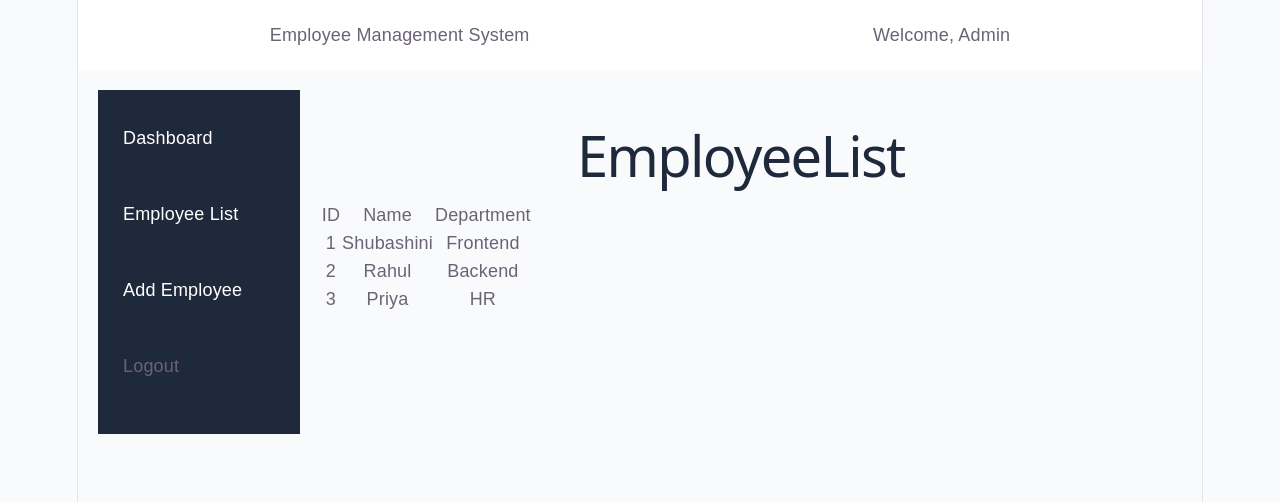
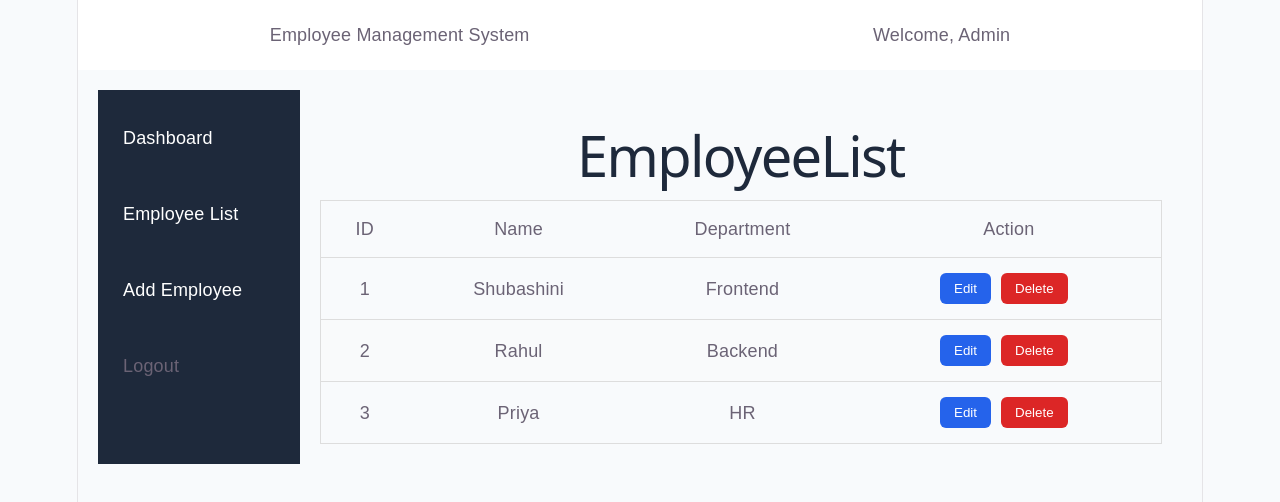
Before and after one commit to shubasini-shuba/employee-management-system, a React (Vite) app: page /employee-list in a window 1280 px wide. Shown: the top 502 px of the page. Built offline with nearby package versions, Linux system fonts and the light colour scheme.

Commit message:
employee list and add employee pages are created and employee list page functionally completed

```diff
--- a/src/pages/AddEmployee.jsx
+++ b/src/pages/AddEmployee.jsx
@@ -1,8 +1,24 @@
 import Layout from "../components/layout/layout";
+import { useState } from "react";
 function AddEmployee() {
+  const [name, setName] = useState("");
+  const [email, setEmail] = useState("");
+  const [department, setDepartment] = useState("");
+  const handleSave =()=> {
+    console.log(name);
+    console.log(email);
+    console.log(department);
+  }
+
   return (
     <Layout>
-    <h1>Add Employee</h1>
+      <div>
+        <h1>Add Employee</h1>
+        <input type="text" placeholder="Enter Name" value={name} onChange={(e)=> setName(e.target.value)}/>
+        <input type="text" placeholder="Enter Email" value={email} onChange={(e)=> setEmail(e.target.value)}/>
+        <input type="text" placeholder="Enter Department" value={department} onChange={(e)=> setDepartment(e.target.value)}/>
+        <button onClick={handleSave}>Save Employee</button>
+      </div>
     </Layout>
   )
 }
--- a/src/pages/EmployeeList.jsx
+++ b/src/pages/EmployeeList.jsx
@@ -1,4 +1,5 @@
 import Layout from "../components/layout/layout";
+import "./employeeList.css";
 
 function EmployeeList(){
   const employees = [
@@ -18,6 +19,15 @@ function EmployeeList(){
       department: "HR"
     }
   ];
+  function handleEdit(employee) {
+    console.log("Edit clicked");
+    console.log(employee);
+  }
+  function handleDelete(employee) {
+    console.log("Delete clicked");
+    console.log(employee);
+
+  }
   return(
     <Layout>
       <div className="employee-list">
@@ -28,6 +38,7 @@ function EmployeeList(){
               <td>ID</td>
               <td>Name</td>
               <td>Department</td>
+              <td>Action</td>
             </tr>
           </thead>
           <tbody>
@@ -37,6 +48,10 @@ function EmployeeList(){
                   <td>{employee.id}</td>
                   <td>{employee.name}</td>
                   <td>{employee.department}</td>
+                  <td>
+                    <button className="edit-btn" onClick={()=>handleEdit(employee)}>Edit</button>
+                    <button className="delete-btn" onClick={()=>handleDelete(employee)}>Delete</button>
+                  </td>
                 </tr>
               ))
             }
--- /dev/null
+++ b/src/pages/employeeList.css
@@ -0,0 +1,49 @@
+table {
+  width: 100%;
+  border-collapse: collapse;
+  margin-top: 30px;
+  border: 1px solid #DDD;
+}
+th {
+  background-color: #1E3A8A;
+  color: #FFFFFF;
+  padding: 15px;
+  text-align: left;
+}
+td {
+  padding: 15px;
+  border-bottom: 1px solid #DDD;
+}
+tbody tr:nth-child(even) {
+background-color:  #F9FAFB;
+}
+tbody tr:hover {
+  background-color: #E0F2FE;
+  cursor: pointer;
+}
+.edit-btn {
+  background-color: #2563EB;
+  color: #FFFFFF;
+  border: none;
+  padding: 8px 14px;
+  border-radius: 6px;
+  cursor: pointer;
+  margin-right: 10px;
+  transition: 0.3s;
+}
+.edit-btn:hover {
+  background-color: #1D4ED8;
+}
+.delete-btn {
+  background-color: #DC2626;
+  color: #FFFFFF;
+  border: none;
+  padding: 8px 14px;
+  border-radius: 6px;
+  cursor: pointer;
+  margin-right: 10px;
+  transition: 0.3s;
+}
+.delete-btn:hover {
+  background-color: #B91C1C;
+}
```
Also changed, not shown: src/pages/addEmployee.css (added).
